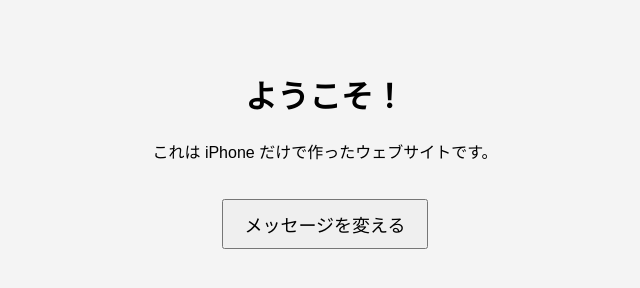
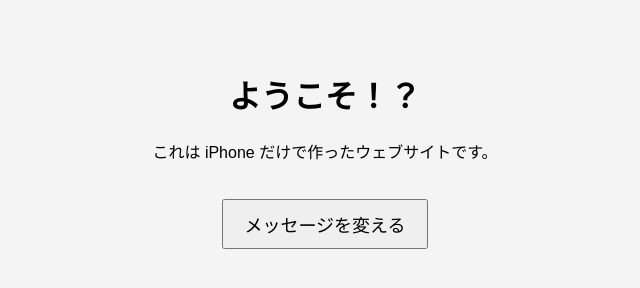
Before and after one commit to nukaduke-max/web-site, a plain HTML site: page index.html in a window 1280 px wide. Shown: the whole page, without its empty margins (315-955 px from the left). Drawn offline with Linux system fonts and the light colour scheme.

Commit message:
Update welcome message in index.html

```diff
--- a/index.html
+++ b/index.html
@@ -8,7 +8,7 @@
 </head>
 <body>
   <div id="container">
-    <h1>ようこそ！</h1>
+    <h1>ようこそ！？</h1>
     <p id="message">これは iPhone だけで作ったウェブサイトです。</p>
     <button id="changeBtn">メッセージを変える</button>
   </div>
```
